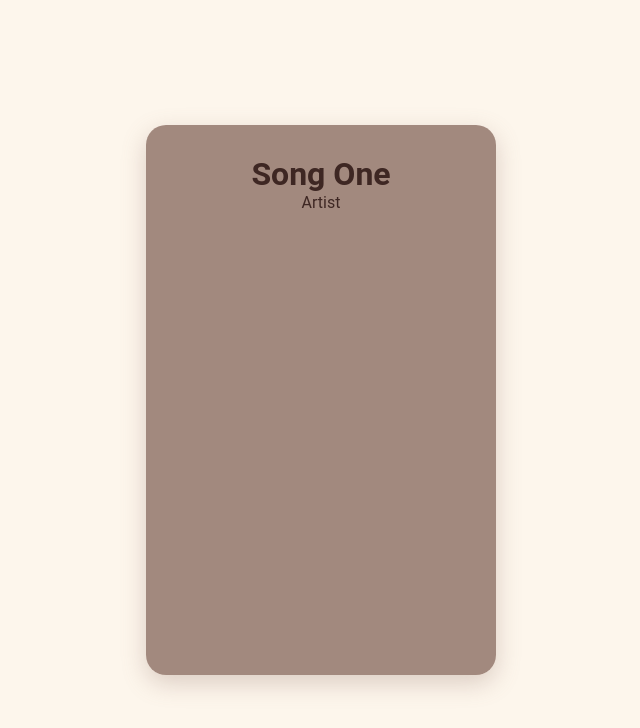
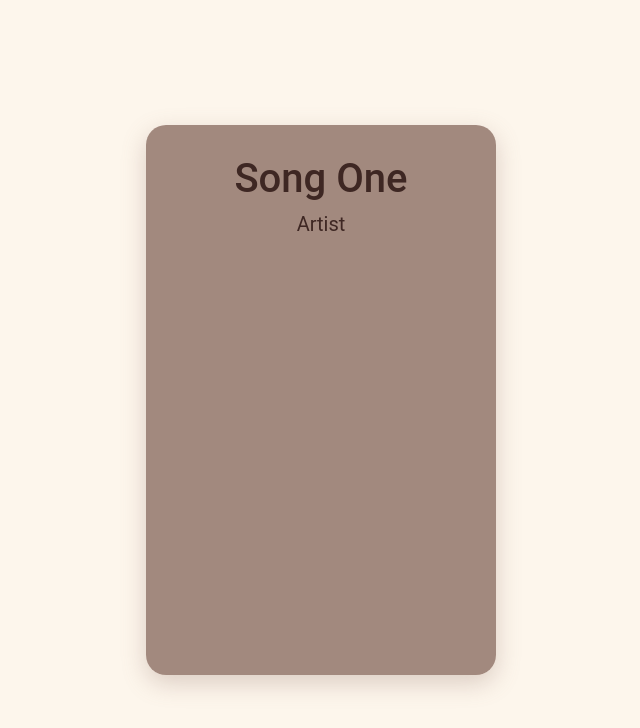
Before and after one commit to adyarizki/music-player, a plain HTML site: page index.html in a window 1280 px wide. Shown: the whole page, without its empty margins (319-959 px from the left). Drawn offline with Linux system fonts and the light colour scheme.

Commit message:
add css class music-name and artist-name

```diff
--- a/styles/style.css
+++ b/styles/style.css
@@ -27,3 +27,11 @@ body{
     text-align: center;
     text-transform: capitalize;
 }
+.music-name{
+    font-size: 40px;
+    font-weight: 500;
+    margin-bottom: 10px;
+}
+.artist-name{
+    font-size: 20px;
+}
```
